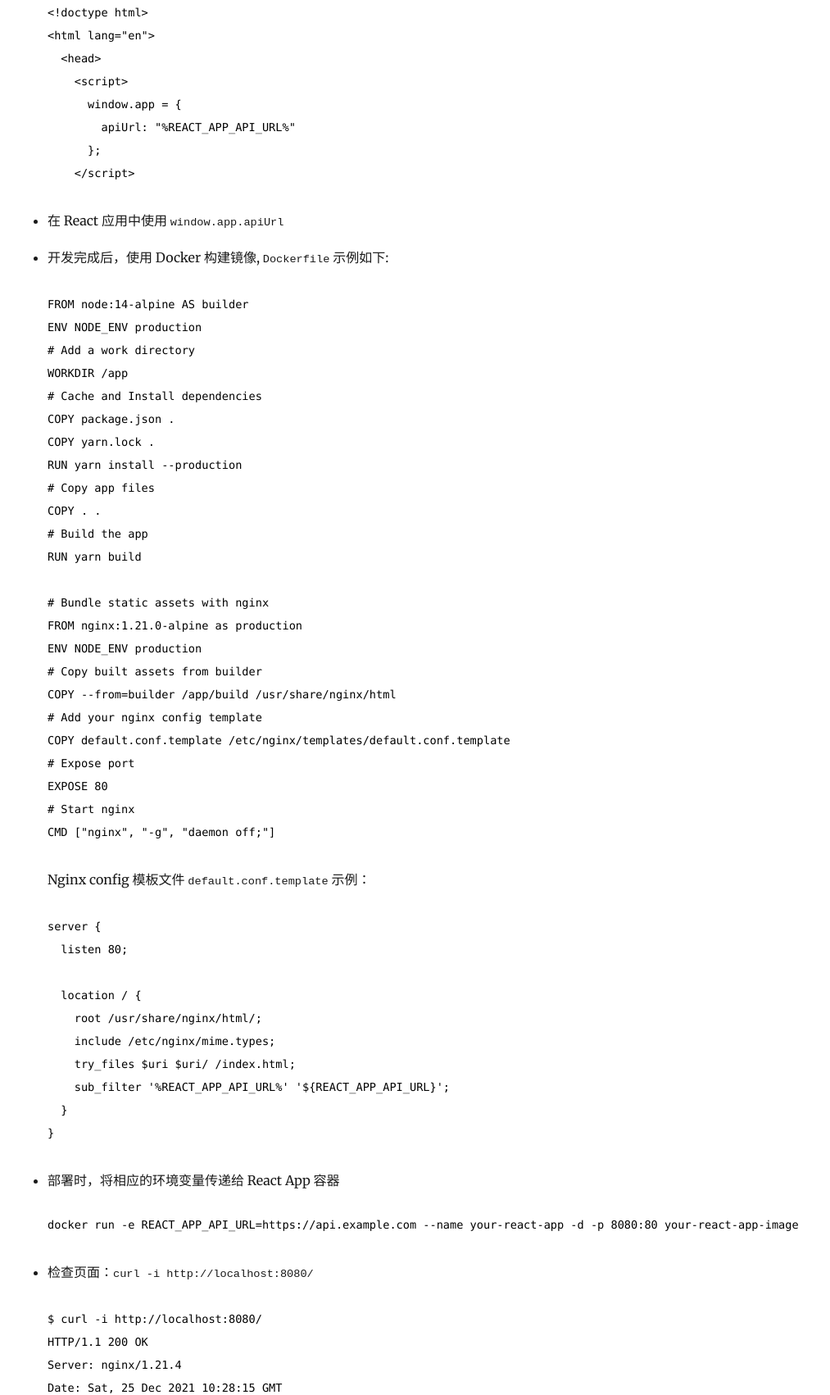
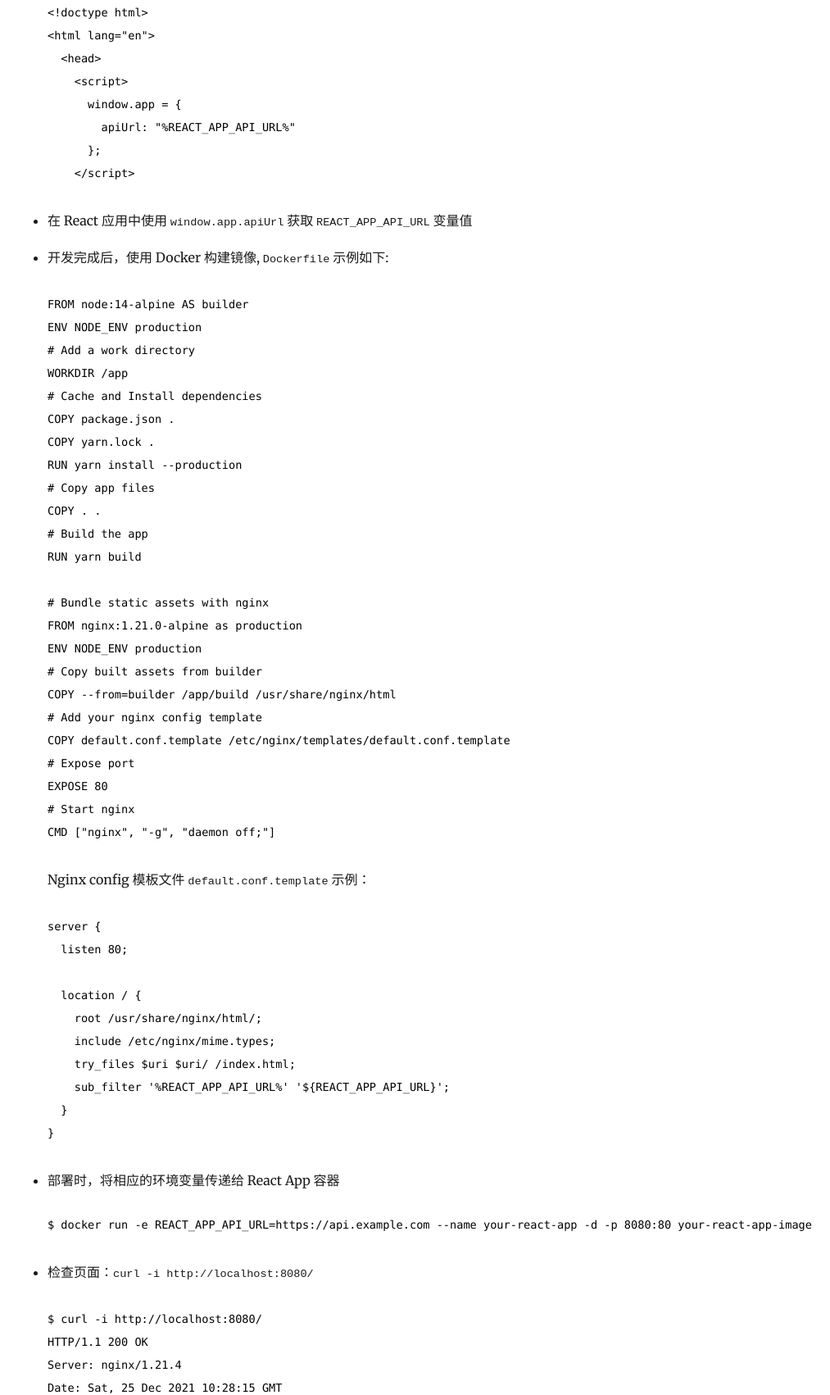
Before and after one commit to 7anshuai/blog, a Gatsby site: page /add-react-app-env-vars-by-nginx/ in a window 1280 px wide. Shown: the part 3265-4967 px from the top of the page at 82% size, without its empty margins (267-1280 px from the left). Built offline with nearby package versions, Linux system fonts and the light colour scheme; Gatsby itself is replaced by a stand-in of ours; some packages are replaced by stand-ins of ours; code samples lack their colours.

Commit message:
Add a signed commit

````diff
--- a/content/blog/add-react-app-env-vars-by-nginx/index.md
+++ b/content/blog/add-react-app-env-vars-by-nginx/index.md
@@ -110,7 +110,7 @@ REACT_APP_API_URL=http://api.localhost
 
 ```
 
-- 在 React 应用中使用 `window.app.apiUrl`
+- 在 React 应用中使用 `window.app.apiUrl` 获取 `REACT_APP_API_URL` 变量值
 - 开发完成后，使用 Docker 构建镜像, `Dockerfile` 示例如下:
 
 ```Dockerfile
@@ -158,7 +158,7 @@ server {
 - 部署时，将相应的环境变量传递给 React App 容器
 
 ```bash
-docker run -e REACT_APP_API_URL=https://api.example.com --name your-react-app -d -p 8080:80 your-react-app-image
+$ docker run -e REACT_APP_API_URL=https://api.example.com --name your-react-app -d -p 8080:80 your-react-app-image
 ```
 
 - 检查页面：`curl -i http://localhost:8080/`
````
